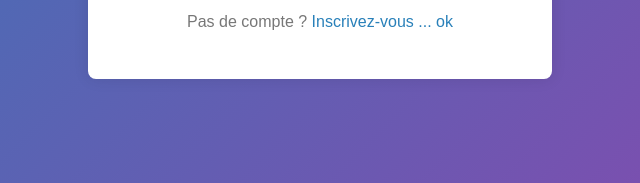
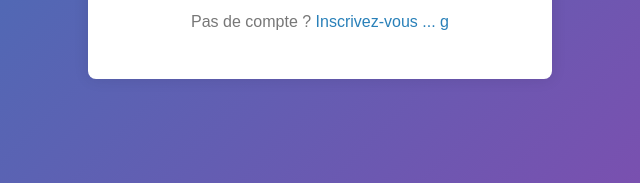
Before and after one commit to keevviin-ekwa/test-jenkins-web-app, a plain HTML site: page index.html in a window 1280 px wide. Shown: the part 511-694 px from the top of the page, 320-960 px from the left. Drawn offline with Linux system fonts and the light colour scheme.

Commit message:
third commit1

```diff
--- a/index.html
+++ b/index.html
@@ -82,7 +82,7 @@
             <input type="password" placeholder="Mot de passe" required>
             <input type="submit" value="Se connecter">
         </form>
-        <p>Pas de compte ? <a href="#">Inscrivez-vous ... ok</a></p>
+        <p>Pas de compte ? <a href="#">Inscrivez-vous ... g</a></p>
     </div>
 
 </body>
```
